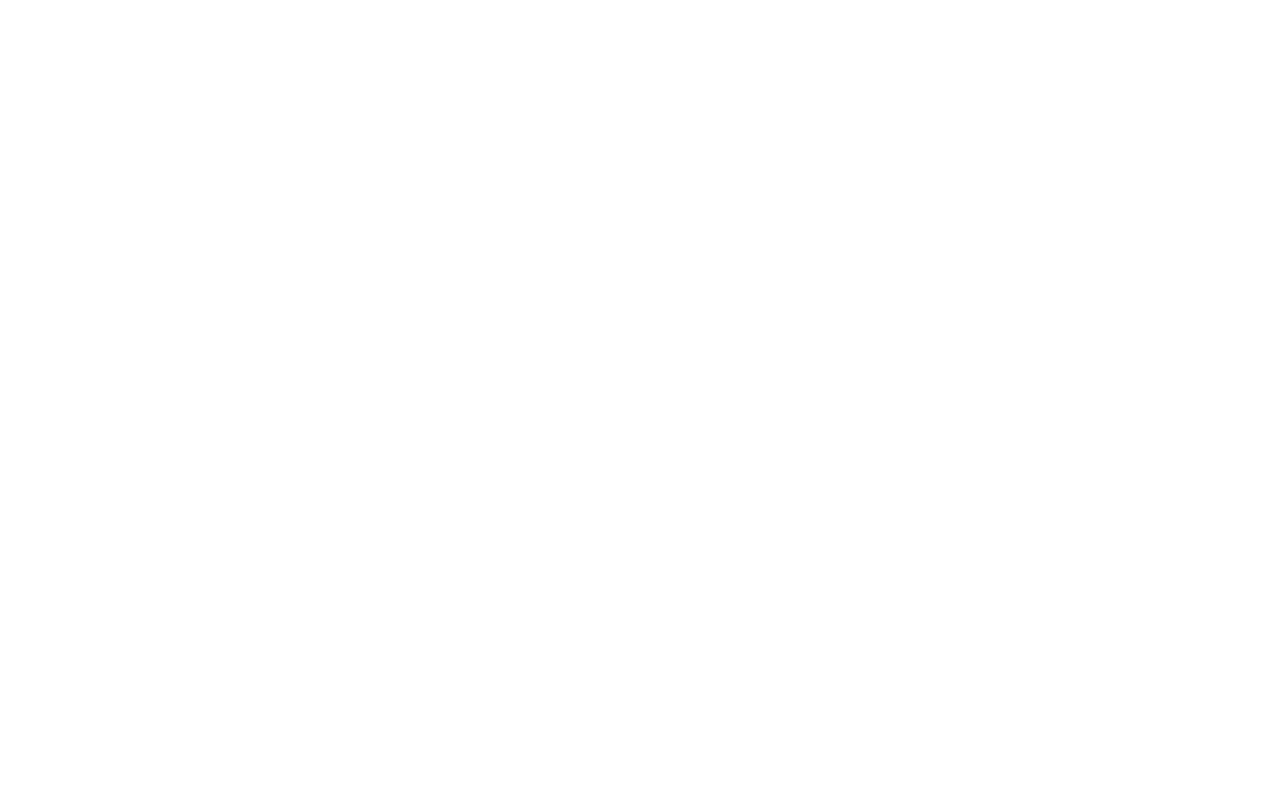
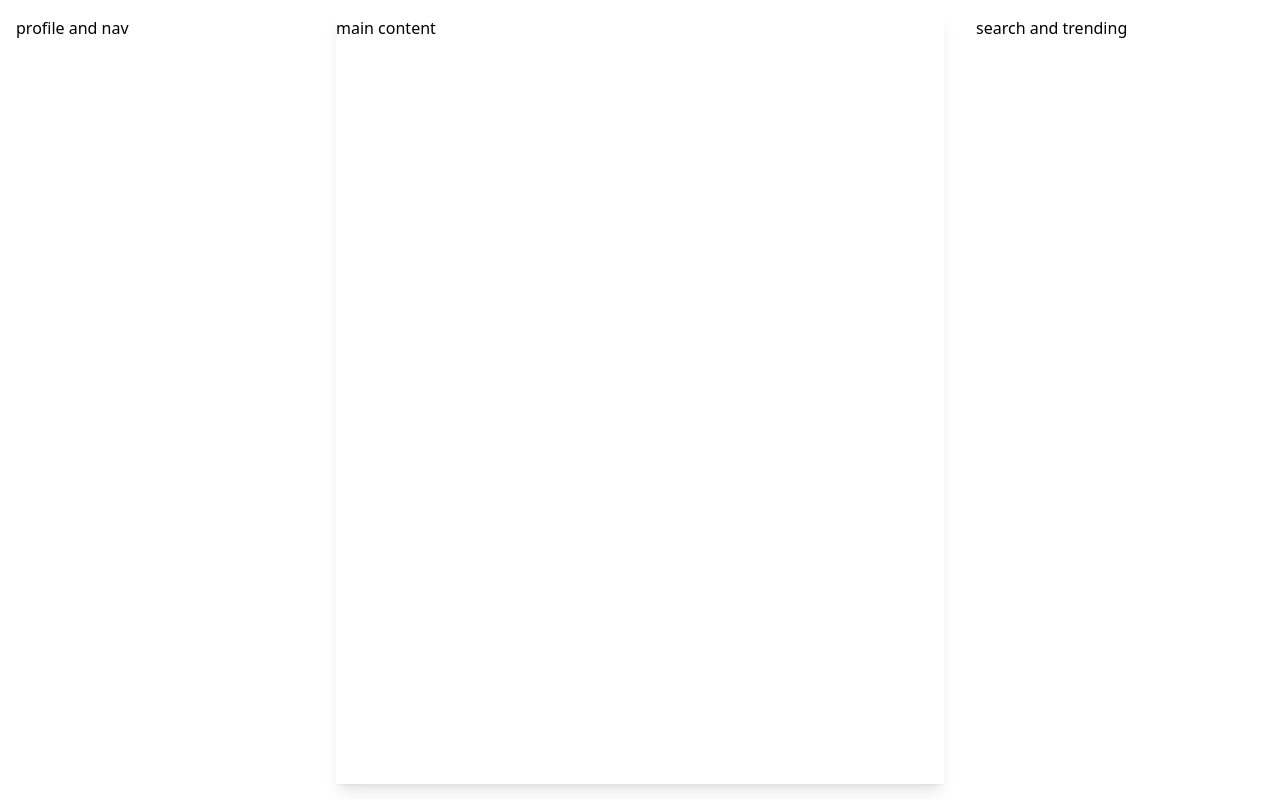
Before and after one commit to HackathonHive/frontend, a React (Create React App) app: page / in a window 1280 px wide. Before the commit this address had no page. Built offline with nearby package versions, Linux system fonts and the light colour scheme.

Commit message:
updating file

```diff
--- a/src/App.js
+++ b/src/App.js
@@ -6,16 +6,14 @@
   // Link
 } from 'react-router-dom';
 
-import HomePage from './users/pages/HomePage';
-import DashBoardPage from './sellers/pages/DashBoardPage';
+import HomePage from './pages/HomePage';
 
 function App() {
   return (
     <>
     <Router>
       <Routes>
-        <Route path="/user/"  element={<HomePage />} />
-        <Route  path="/seller/" element={<DashBoardPage />} />
+        <Route path="/"  element={<HomePage />} />
 
 
 
--- /dev/null
+++ b/src/pages/HomePage.js
@@ -0,0 +1,23 @@
+import React from 'react'
+
+export default function HomePage() {
+  return (
+
+    <div className={`grid-cols-1 grid md:grid-cols-4 gap-8 m-0 h-full p-4  fixed w-full `} style={{ height: '100%' }}>
+      <div className='hidden md:block gap-4 col-span-1'>
+        profile and nav
+      </div>
+
+
+      <div className='gap-4 w-full col-span-2 h-full shadow-lg mr-5'>
+
+        main content
+      </div>
+
+      <div className='mr-2 hidden md:block'>
+
+        search and trending
+      </div>
+    </div>
+  )
+}
--- a/src/sellers/pages/DashBoardPage.js
+++ /dev/null
@@ -1,7 +0,0 @@
-import React from 'react'
-
-export default function DashBoardPage() {
-  return (
-    <div>DashBoardPage</div>
-  )
-}
--- a/src/users/pages/HomePage.js
+++ /dev/null
@@ -1,9 +0,0 @@
-import React from 'react'
-
-export default function HomePage() {
-  return (
-    <h1 className="text-3xl font-bold underline">
-      Hello world!
-    </h1>
-  )
-}
```
Also changed, not shown: src/Untitled-1.html (added, +11 -0 lines).
